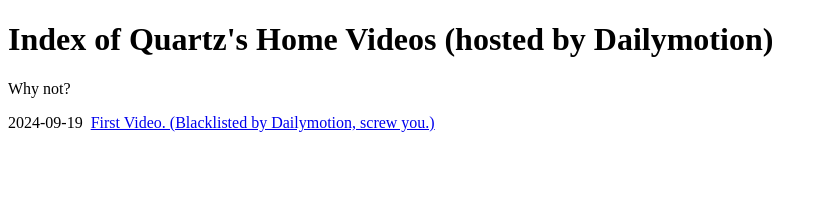
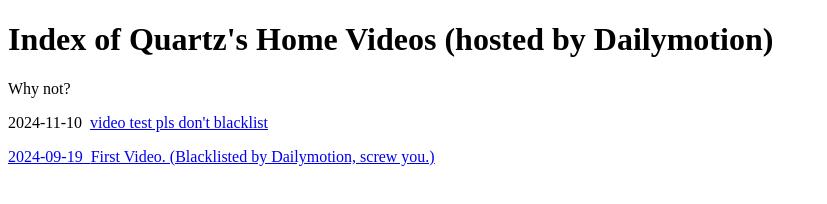
Before and after one commit to Quartzmaven/quartzmaven.github.io, a plain HTML site: page index.html in a window 1280 px wide. Shown: the whole page, without its empty margins (0-827 px from the left). Drawn offline with Linux system fonts and the light colour scheme.

Commit message:
Update index.html

```diff
--- a/index.html
+++ b/index.html
@@ -8,7 +8,9 @@
 <h1>Index of Quartz's Home Videos (hosted by Dailymotion)</h1>
 <p>Why not?</p>
 
+<p>2024-11-10&nbsp;&nbsp;<a href="https://dai.ly/klsO86TqlryFapBQf08">video test pls don't blacklist</p>
 <p>2024-09-19&nbsp;&nbsp;<a href="https://drive.google.com/file/d/1Sa61QHaTLkmoVy7Bn-xqSZDMmZM4Y9jb/view?usp=sharing">First Video. (Blacklisted by Dailymotion, screw you.)</p>
+
 <br>
 
 
```
